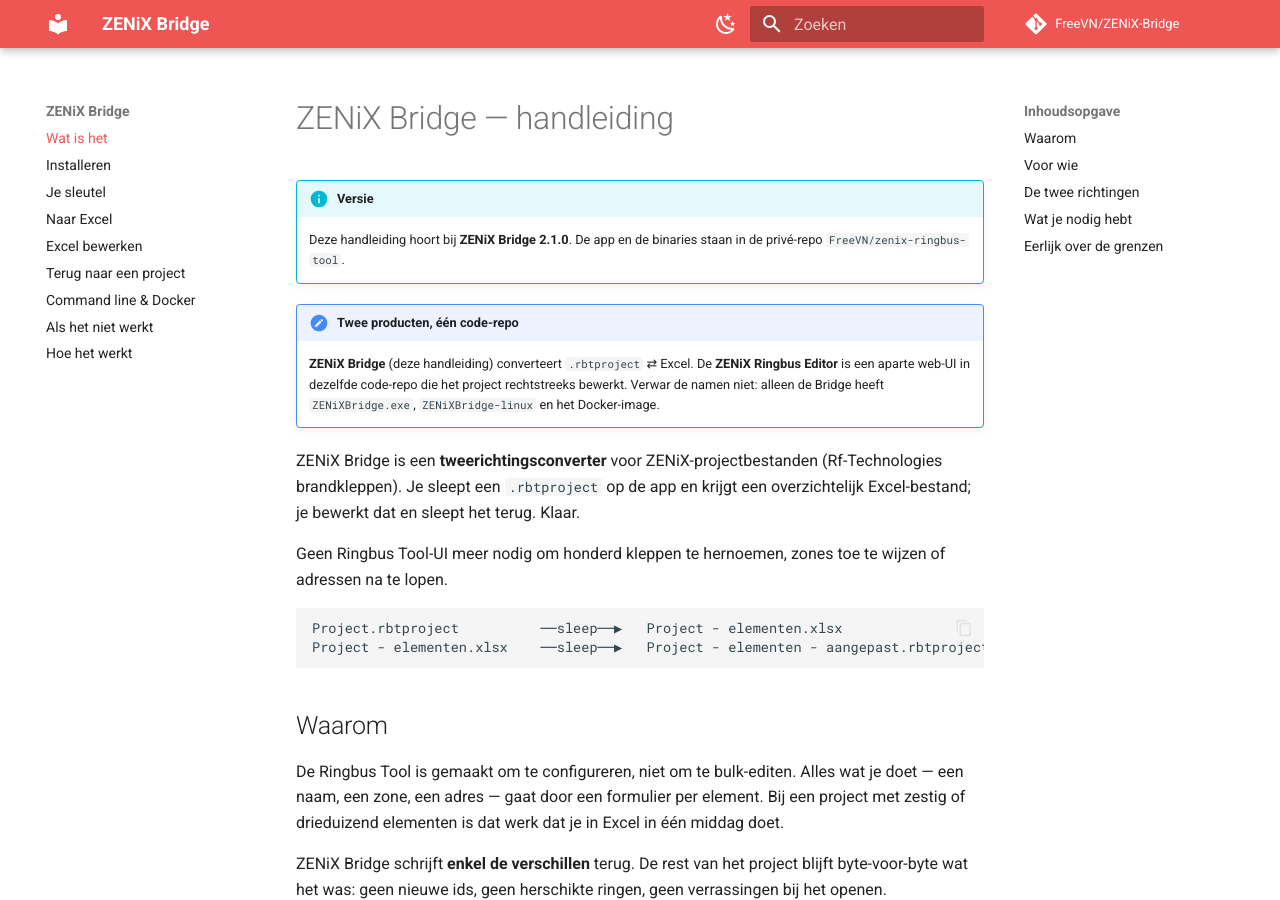
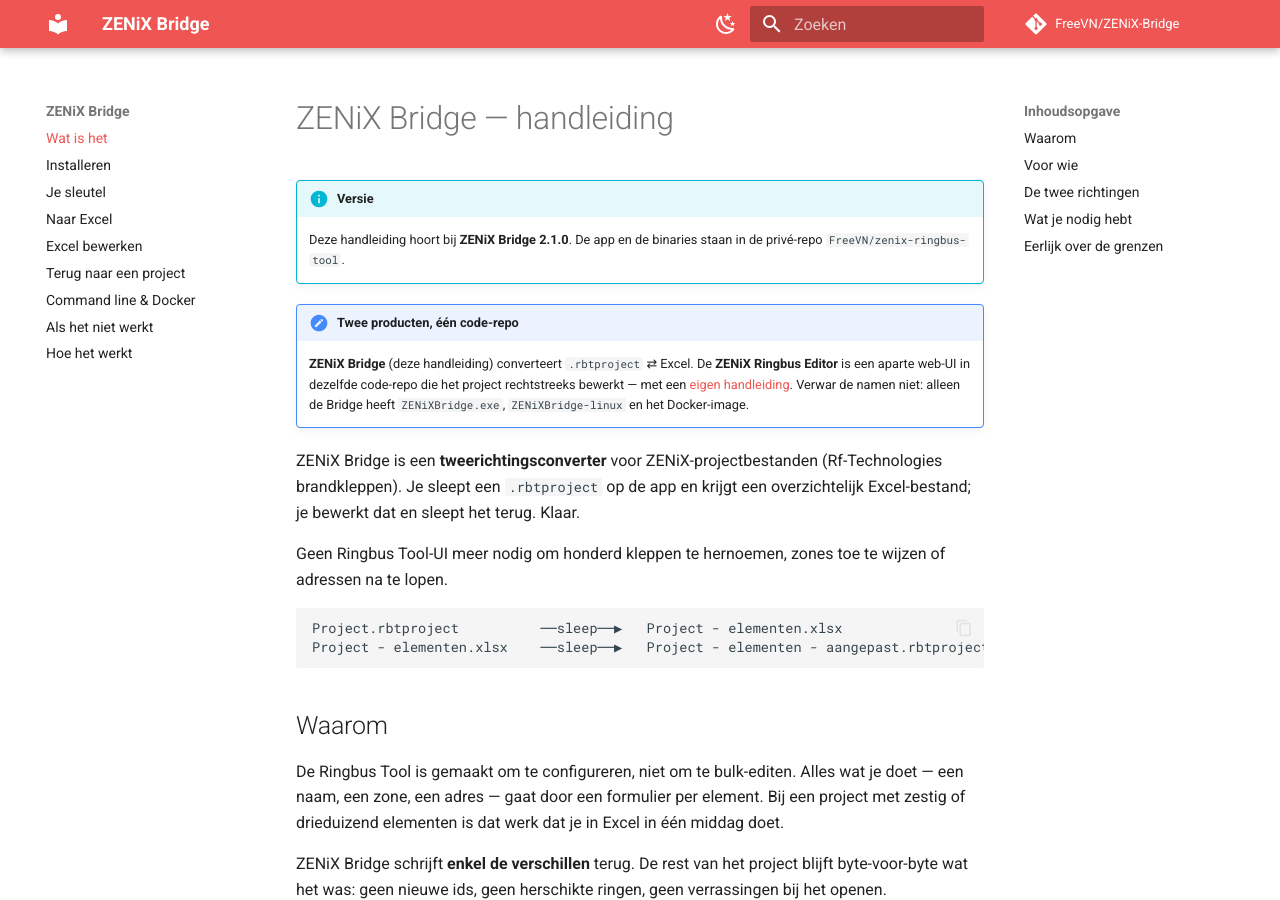
Before and after one commit to FreeVN/ZENiX-Bridge, an MkDocs documentation site: the page built from docs/index.md, in a window 1280 px wide and 900 px high. Built offline with MkDocs 1.6.1 and Material for MkDocs 9.7.7, drawn with Linux system fonts in a browser that asks for light colours; comment, search, counter and statistics services are not loaded.

Commit message:
docs: link naar de publieke editor-handleiding

```diff
--- a/docs/index.md
+++ b/docs/index.md
@@ -7,8 +7,9 @@
 !!! note "Twee producten, één code-repo"
     **ZENiX Bridge** (deze handleiding) converteert `.rbtproject` ⇄ Excel.
     De **ZENiX Ringbus Editor** is een aparte web-UI in dezelfde code-repo die
-    het project rechtstreeks bewerkt. Verwar de namen niet: alleen de Bridge
-    heeft `ZENiXBridge.exe`, `ZENiXBridge-linux` en het Docker-image.
+    het project rechtstreeks bewerkt — met een [eigen handleiding](https://freevn.github.io/ZENiX-Editor/).
+    Verwar de namen niet: alleen de Bridge heeft `ZENiXBridge.exe`,
+    `ZENiXBridge-linux` en het Docker-image.
 
 ZENiX Bridge is een **tweerichtingsconverter** voor ZENiX-projectbestanden
 (Rf-Technologies brandkleppen). Je sleept een `.rbtproject` op de app en krijgt
```
Also changed, not shown: README.md (+2 -2 lines).
